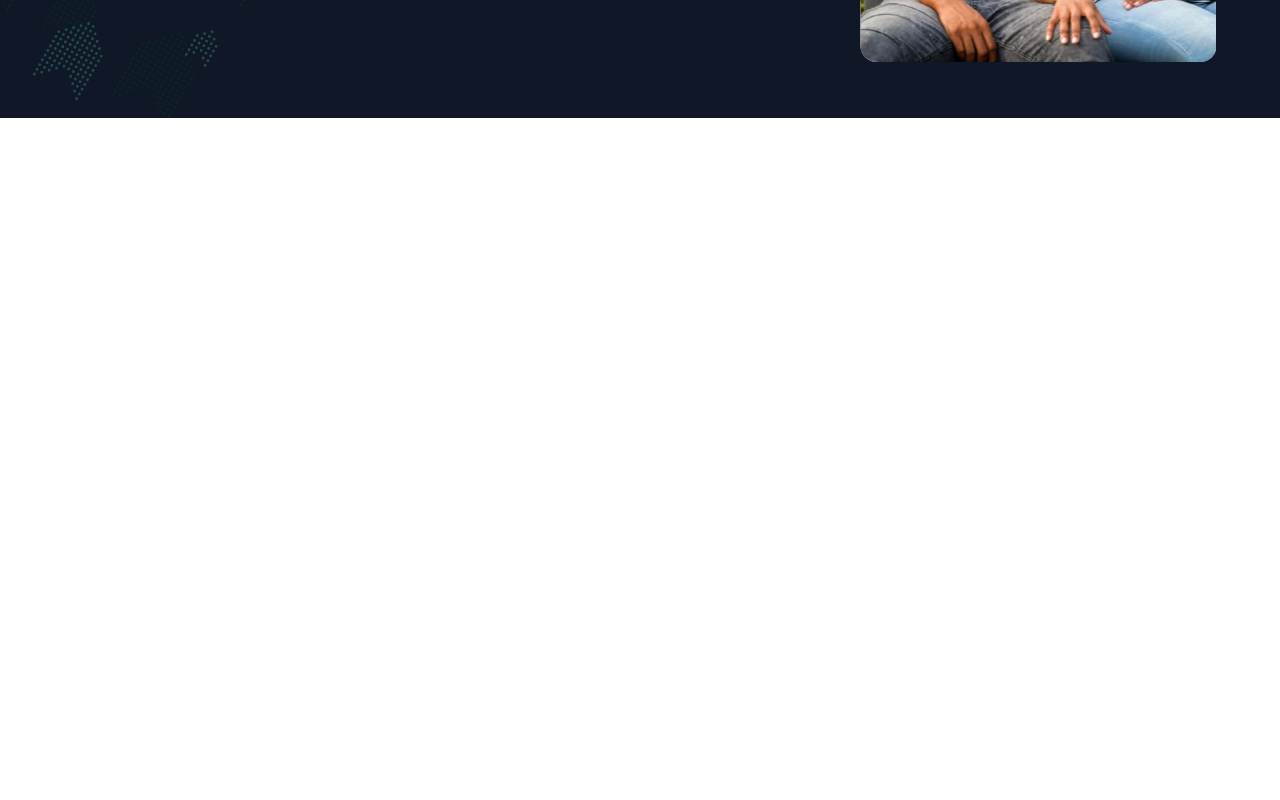
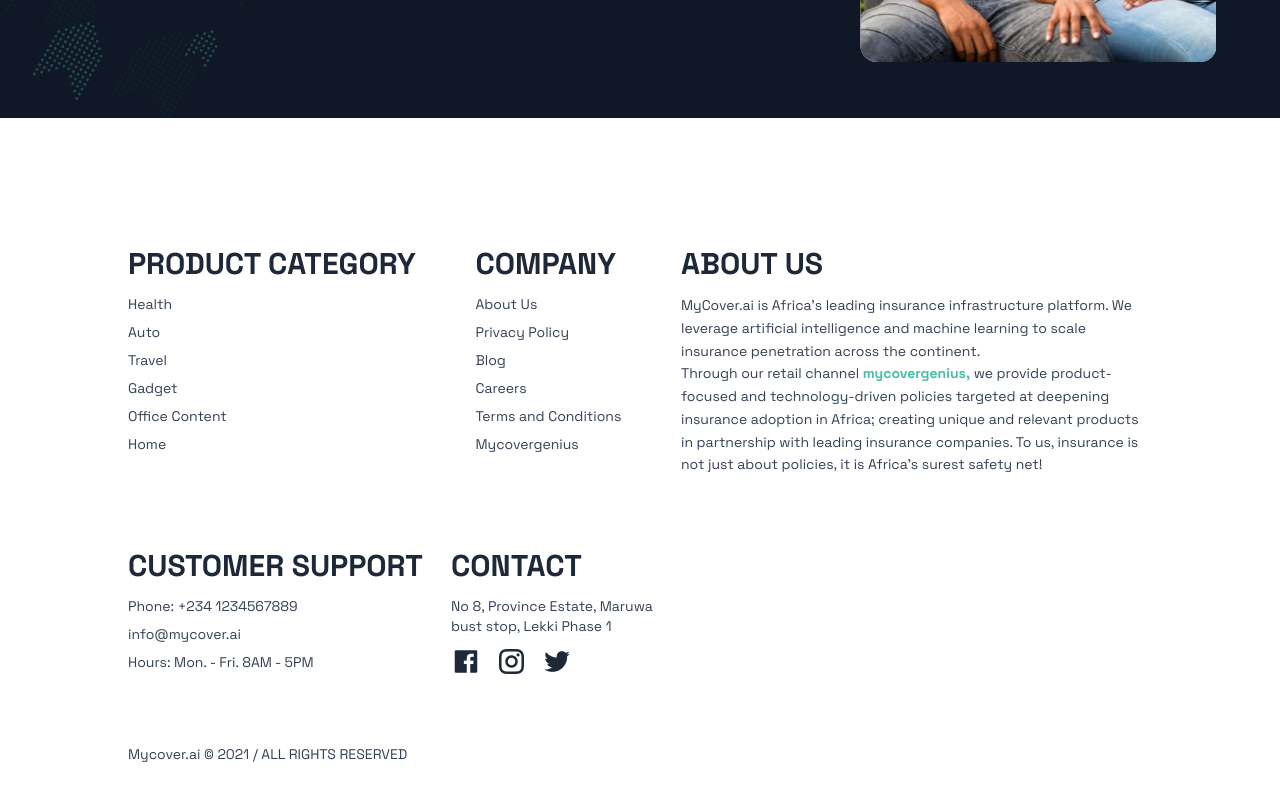
Before and after one commit to Andhrah/mycover-ai, a Nuxt app: page / in a window 1280 px wide. Shown: the part 7832-8632 px from the top of the page. Before the commit the page ends 7950 px from the top, so only its background shows below. Built offline with nearby package versions, Linux system fonts and the light colour scheme.

Commit message:
implement footer section

```diff
--- a/pages/homepage.vue
+++ b/pages/homepage.vue
@@ -471,5 +471,61 @@
         <img src="~/assets/images/join_mycover.svg"  class="">
       </div>
     </section>
+
+    <section>
+      <div class="flex justify-between mt-32 text-[#1D2939] px-32 pb-16">
+        <div>
+          <p class="text-3xl font-bold mb-3">PRODUCT CATEGORY</p>
+          <p class="text-sm mb-2 text-[#344054]">Health</p>
+          <p class="text-sm mb-2 text-[#344054]">Auto</p>
+          <p class="text-sm mb-2 text-[#344054]">Travel</p>
+          <p class="text-sm mb-2 text-[#344054]">Gadget</p>
+          <p class="text-sm mb-2 text-[#344054]">Office Content</p>
+          <p class="text-sm mb-2 text-[#344054]">Home</p>
+        </div>
+
+        <div>
+          <p class="text-3xl font-bold mb-3">COMPANY</p>
+          <p class="text-sm mb-2 text-[#344054]">About Us</p>
+          <p class="text-sm mb-2 text-[#344054]">Privacy Policy</p>
+          <p class="text-sm mb-2 text-[#344054]">Blog</p>
+          <p class="text-sm mb-2 text-[#344054]">Careers</p>
+          <p class="text-sm mb-2 text-[#344054]">Terms and Conditions</p>
+          <p class="text-sm mb-2 text-[#344054]">Mycovergenius</p>
+        </div>
+
+        <div class="w-[46%]">
+          <p class="text-3xl font-bold mb-3">ABOUT US</p>
+          <p class="text-sm mb-2 text-[#344054] leading-relaxed">
+            MyCover.ai is Africa's leading insurance infrastructure platform. We leverage artificial intelligence and machine learning to scale insurance penetration across the continent.<br>
+            Through our retail channel <span class="text-[#47BFA3] font-bold">mycovergenius,</span> we provide product-focused and technology-driven policies targeted at deepening insurance adoption in Africa; creating unique and relevant products in partnership with leading insurance companies. To us, insurance is not just about policies, it is Africa's surest safety net!
+          </p>
+        </div>
+      </div>
+
+      <div class="flex justify-between text-[#1D2939] px-32 pb-16">
+        <div>
+          <p class="text-3xl font-bold mb-3">CUSTOMER SUPPORT</p>
+          <p class="text-sm mb-2 text-[#344054]">Phone: +234 1234567889</p>
+          <p class="text-sm mb-2 text-[#344054]">info@mycover.ai</p>
+          <p class="text-sm mb-2 text-[#344054]">Hours: Mon. - Fri. 8AM - 5PM</p>
+        </div>
+
+        <div>
+          <p class="text-3xl font-bold mb-3">CONTACT</p>
+          <p class="text-sm mb-2 text-[#344054]">No 8, Province Estate, Maruwa <br>bust stop, Lekki Phase 1</p>
+          <div class="flex justify-between w-[60%]">
+            <i class="ri-facebook-box-fill text-3xl"></i>
+            <i class="ri-instagram-line text-3xl"></i>
+            <i class="ri-twitter-fill text-3xl"></i>
+          </div>
+        </div>
+
+        <div class="w-[46%]"></div>
+      </div>
+
+      <p class="text-sm mb-2 text-[#344054] pl-32 pb-24">Mycover.ai © 2021 / ALL RIGHTS RESERVED</p>
+
+    </section>
   </main>
 </template>
```
